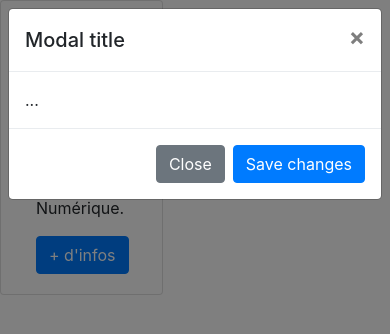
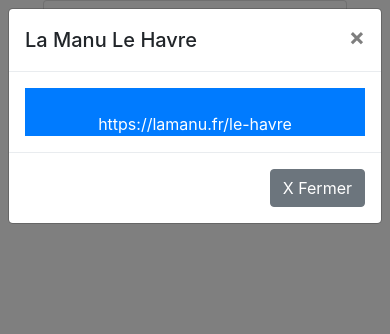
Before and after one commit to LilyDubas/BootstrapEx4, a plain HTML site: page index.html in a window 390 px wide. Both pictures are taken after a click on the link "+ d'infos". Drawn offline with nearby package versions, Linux system fonts and the light colour scheme.

Commit message:
responsive

```diff
--- a/index.html
+++ b/index.html
@@ -9,28 +9,27 @@
   <body>
 <div class="container-fluid">
   <div class="row">
-    <div class="card col-5">
+    <div class="card col-s-5 mx-auto">
       <div class="card-body">
         <h4 class="card-title">La Manu Le Havre</h4>
         <p class="card-text">
         L'école des métiers du Numérique.
         </p>
-        <a href="#!" class="btn btn-primary" data-toggle="modal" data-target="#exampleModal3">+ d'infos</a>
-        <div class="modal fade" id="exampleModal3" tabindex="-1" role="dialog" aria-labelledby="exampleModal3Label" aria-hidden="true">
+        <a href="#!" class="btn btn-primary" data-toggle="modal" data-target="#modalFade">+ d'infos</a>
+        <div class="modal fade" id="modalFade" tabindex="-1" role="dialog" aria-labelledby="modalFade" aria-hidden="true">
           <div class="modal-dialog" role="document">
             <div class="modal-content">
               <div class="modal-header">
-                <h5 class="modal-title" id="exampleModal3Label">Modal title</h5>
+                <h5 class="modal-title" id="modalFade">La Manu Le Havre</h5>
                 <button type="button" class="close" data-dismiss="modal" aria-label="Close">
                   <span aria-hidden="true">&times;</span>
                 </button>
               </div>
               <div class="modal-body">
-                ...
+                <div class="bg-primary pt-4 text-white text-center">https://lamanu.fr/le-havre</div>
               </div>
               <div class="modal-footer">
-                <button type="button" class="btn btn-secondary" data-dismiss="modal">Close</button>
-                <button type="button" class="btn btn-primary">Save changes</button>
+                <button type="button" class="btn btn-secondary" data-dismiss="modal">X Fermer</button>
               </div>
             </div>
           </div>
```
